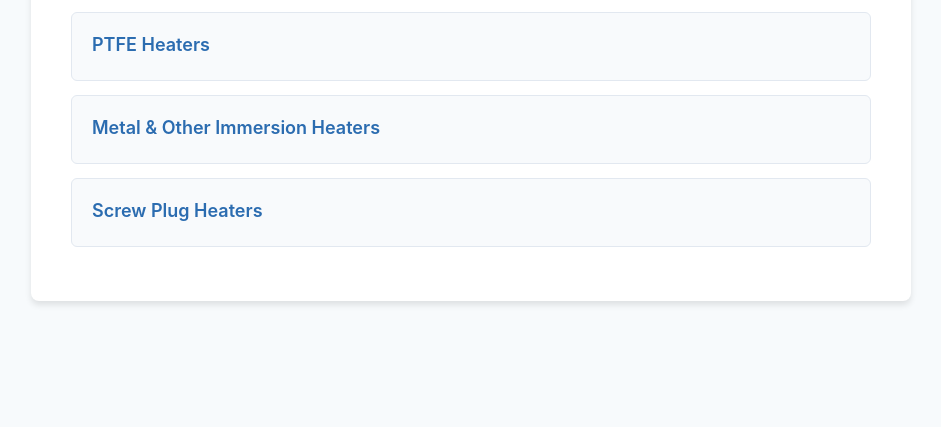
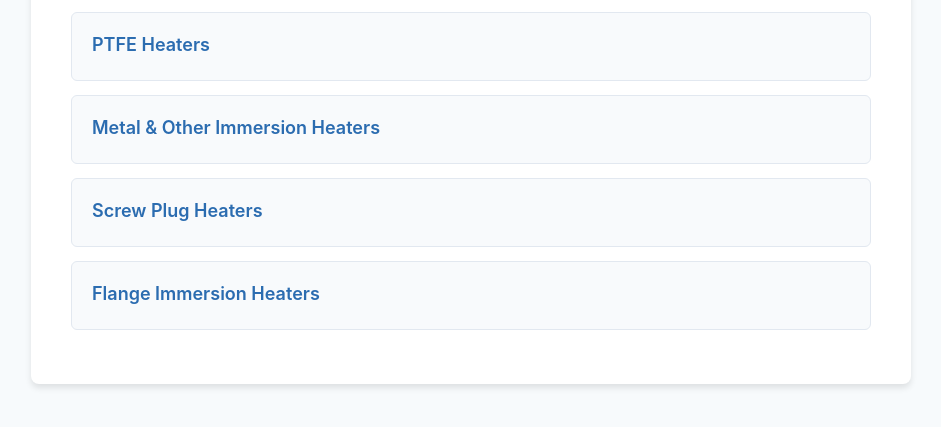
Before and after one commit to morheat/heaterpricingwizard, a plain HTML site: page index.html in a window 1280 px wide. Shown: the part 137-564 px from the top of the page, without its empty margins (169-1110 px from the left). Drawn offline with Linux system fonts and the light colour scheme.

Commit message:
Add files via upload

```diff
--- a/index.html
+++ b/index.html
@@ -22,6 +22,7 @@ h1 { color:var(--primary-color); text-align:center; margin:0 0 5px; font-size:26
 <a class="choice" href="ptfe/index.html">PTFE Heaters<small></small></a>
 <a class="choice" href="metal/index.html">Metal &amp; Other Immersion Heaters<small></small></a>
 <a class="choice" href="watlow/index.html">Screw Plug Heaters<small></small></a>
+<a class="choice" href="flange/index.html">Flange Immersion Heaters<small></small></a>
 </div>
 </body>
 </html>
```
